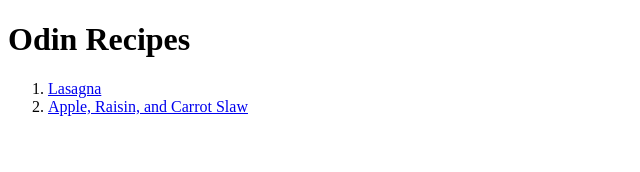
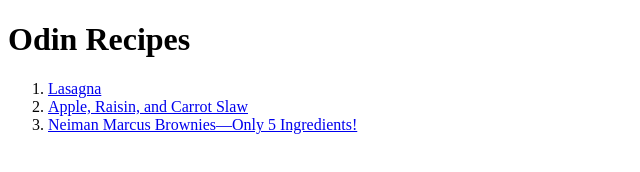
Before and after one commit to zpapadim/odin-recipes, a plain HTML site: page index.html in a window 1280 px wide. Shown: the whole page, without its empty margins (0-640 px from the left). Drawn offline with Linux system fonts and the light colour scheme.

Commit message:
Changes to be committed: 	modified:   README.md 	modified:   index.html  Untracked files: 	recipes/brownies.html

```diff
--- a/index.html
+++ b/index.html
@@ -15,6 +15,9 @@
          <li>
             <a href="recipes/apple-raising-carrot-slaw.html">Apple, Raisin, and Carrot Slaw</a>
         </li>
+          <li>
+            <a href="recipes/brownies.html">Neiman Marcus Brownies—Only 5 Ingredients!</a>
+        </li>
     </ol>
 </body>
 
```
Also changed, not shown: 1 other file.
